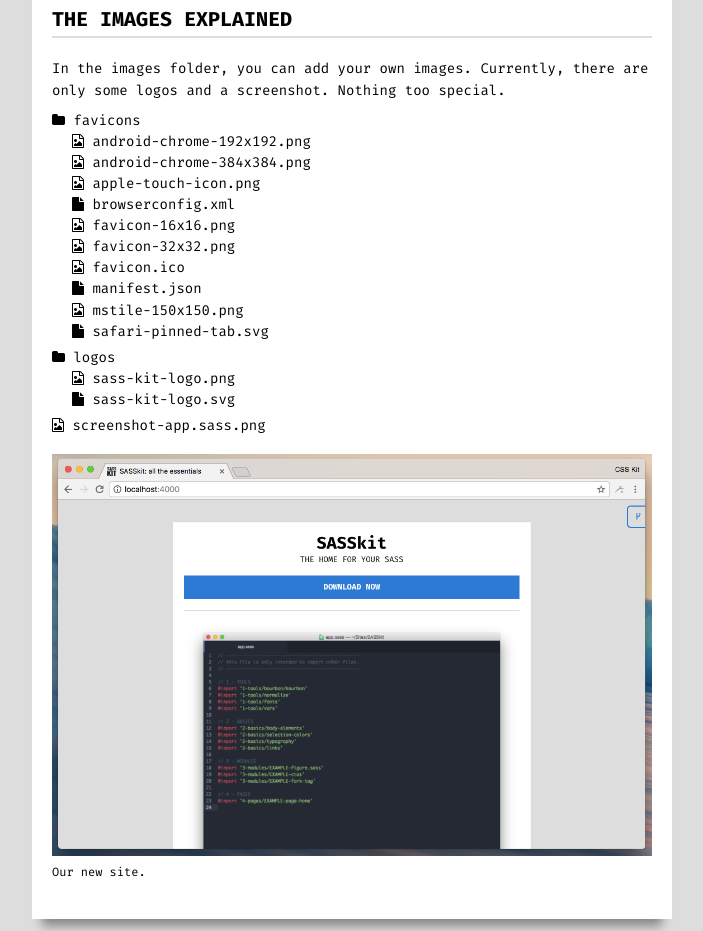
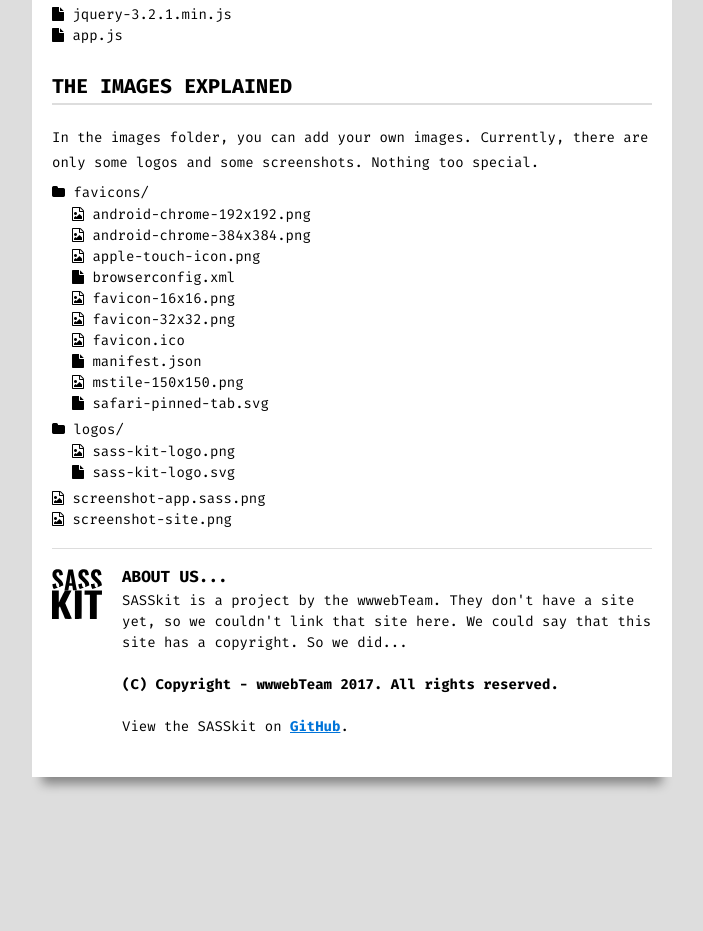
Before and after one commit to wwwebTeam/SASSkit, a plain HTML site: page index.html in a window 1280 px wide. Shown: the part 1866-2797 px from the top of the page, without its empty margins (288-991 px from the left). After the commit the page ends 2683 px from the top, so only its background shows below. Drawn offline with Linux system fonts and the light colour scheme.

Commit message:
Fixed some typos and added a footer.

```diff
--- a/assets/css/2-basics/typography.sass
+++ b/assets/css/2-basics/typography.sass
@@ -19,7 +19,7 @@ h3
 p
   font-size: 14px
   margin: 0 0 20px 0
-  line-height: 1.6
+  line-height: 1.8
 
 em
   font-style: italic
--- /dev/null
+++ b/assets/css/3-modules/EXAMPLE-media-container.sass
@@ -0,0 +1,9 @@
+.media-container
+  display: flex
+
+  .avatar
+    width: 80px
+    height: 80px
+    border-radius: 50%
+    flex-shrink: 0
+    margin-right: 20px
--- a/assets/css/4-pages/EXAMPLE-page-home.sass
+++ b/assets/css/4-pages/EXAMPLE-page-home.sass
@@ -44,3 +44,18 @@ html.page-home body
             top: 5px
             bottom: 10px
           padding-left: 20px
+
+    .media-container
+      .avatar
+        border-radius: 0%
+        width: 50px
+        height: 50px
+      .content-box
+        p.title
+          font-size: 16px
+          font-weight: 700
+          text-transform: uppercase
+          line-height: 1
+          margin-bottom: 5px
+        p
+          line-height: 1.5
--- a/assets/css/app.sass
+++ b/assets/css/app.sass
@@ -15,9 +15,10 @@
 @import '2-basics/links'
 
 // 3 - MODULES
-@import '3-modules/EXAMPLE-figure.sass'
+@import '3-modules/EXAMPLE-figure'
 @import '3-modules/EXAMPLE-ctas'
 @import '3-modules/EXAMPLE-fork-tag'
+@import '3-modules/EXAMPLE-media-container'
 
 // 4 - PAGES
 @import '4-pages/EXAMPLE-page-home'
--- a/index.html
+++ b/index.html
@@ -42,16 +42,16 @@
       </figure>
       <p><strong>SASSkit is a starter kit for your next website. It's completely based on SASS, but jQuery is included as well.</strong></p>
       <h3>The SASS layout explained</h3>
-      <p>The SASS is very organized in the <strong>assets/css/</strong> folder. All the files are imported into the file <strong>/assets/css/app.sass</strong>, that file gets outputted by sass into <strong>/assets/css/app.css</strong></p>
-      <p>There are many files in <strong>/assets/css/</strong>, but worry not, because everything is nicely organized. In the <strong>/assets/css/1-tools/</strong> folder, all the tools are placed.
+      <p>The SASS is very organized in the <strong>assets/css/</strong> folder. All the files are imported into the file <strong>/assets/css/app.sass</strong>, that file gets outputed by sass into <strong>/assets/css/app.css</strong></p>
+      <p>There are many files in <strong>/assets/css/</strong>, but worry not, because everything is nicely organized. In the <strong>/assets/css/1-tools/</strong> folder, all the tools are located.
         <ul>
-          <li><i class="fa fa-folder"></i> bourbon</li>
+          <li><i class="fa fa-folder"></i> bourbon/</li>
           <li><i class="fa fa-file"></i> fonts.scss</li>
           <li><i class="fa fa-file"></i> normalize.scss</li>
           <li><i class="fa fa-file"></i> vars.sass</li>
         </ul>
       </p>
-      <p>Then there is the <strong>/assets/css/2-basics/</strong> folder. In that folder are all the stylesheets that make the site a nicer site. It adds font, selection colors nice margins and paddings and much more. This is what's included:
+      <p>Then there is the <strong>/assets/css/2-basics/</strong> folder. In that folder are all the stylesheets located that make the site a nicer site. It adds fonts, selection colors, nice margins and paddings and much more. This is what's included:
         <ul>
           <li><i class="fa fa-file"></i> body-elements.sass</li>
           <li><i class="fa fa-file"></i> link.sass</li>
@@ -59,13 +59,13 @@
           <li><i class="fa fa-file"></i> typography.sass</li>
         </ul>
       </p>
-      <p>In the <strong>/assets/css/3-modules/</strong> folder, you can add your own modules. It's not something basic, but you do want to have it available on all your pages, than is this the folder to use. There are some example files included:
+      <p>In the <strong>/assets/css/3-modules/</strong> folder, you can add your own modules. Those modules aren't some basics styles, but you do want to have it available on all your pages, than is this the folder to use. There are some sample files included:
         <ul>
           <li><i class="fa fa-file"></i> EXAMPLE-ctas.sass</li>
           <li><i class="fa fa-file"></i> EXAMPLE-figure.sass</li>
         </ul>
       </p>
-      <p>Last, but not least is the <strong>/assets/css/4-pages/</strong> folder. You can add all the files for your specific pages. There's already added an example file for this page, but you can make as many pages as you want.
+      <p>Last but not least is the <strong>/assets/css/4-pages/</strong> folder. You can add all the files for your specific pages. There's already added an example file for this page, but you can make as many pages as you want.
         <ul>
           <li><i class="fa fa-file"></i> EXAMPLE-page-home.sass</li>
         </ul>
@@ -80,9 +80,9 @@
       </p>
 
       <h3>The images explained</h3>
-      <p>In the images folder, you can add your own images. Currently, there are only some logos and a screenshot. Nothing too special.
+      <p>In the images folder, you can add your own images. Currently, there are only some logos and some screenshots. Nothing too special.
         <ul>
-          <li><i class="fa fa-folder"></i> favicons
+          <li><i class="fa fa-folder"></i> favicons/
             <ul>
               <li><i class="fa fa-file-image-o"></i> android-chrome-192x192.png</li>
               <li><i class="fa fa-file-image-o"></i> android-chrome-384x384.png</li>
@@ -96,19 +96,24 @@
               <li><i class="fa fa-file"></i> safari-pinned-tab.svg</li>
             </ul>
           </li>
-          <li><i class="fa fa-folder"></i> logos
+          <li><i class="fa fa-folder"></i> logos/
             <ul>
               <li><i class="fa fa-file-image-o"></i> sass-kit-logo.png</li>
               <li><i class="fa fa-file"></i> sass-kit-logo.svg</li>
             </ul>
           </li>
           <li><i class="fa fa-file-image-o"></i> screenshot-app.sass.png</li>
+          <li><i class="fa fa-file-image-o"></i> screenshot-site.png</li>
         </ul>
       </p>
-      <figure>
-        <img src="/assets/img/screenshot-site.png" alt="Our site">
-        <figcaption>Our new site.</figcaption>
-      </figure>
+      <hr>
+      <div class="media-container">
+        <img class="avatar" src="/assets/img/logos/sass-kit-logo.svg" alt="">
+        <div class="content-box">
+          <p class="title">About us...</p>
+          <p>SASSkit is a project by the wwwebTeam. They don't have a site yet, so we couldn't link that site here. We could say that this site has a copyright. So we did... <br><br><strong>(C) Copyright - wwwebTeam 2017. All rights reserved.</strong><br><br> View the SASSkit on <a href="//github.com/wwwebTeam/SASSkit/">GitHub</a>.</p>
+        </div>
+      </div>
     </div>
   </body>
 </html>
```
Also changed, not shown: assets/css/app.css.
